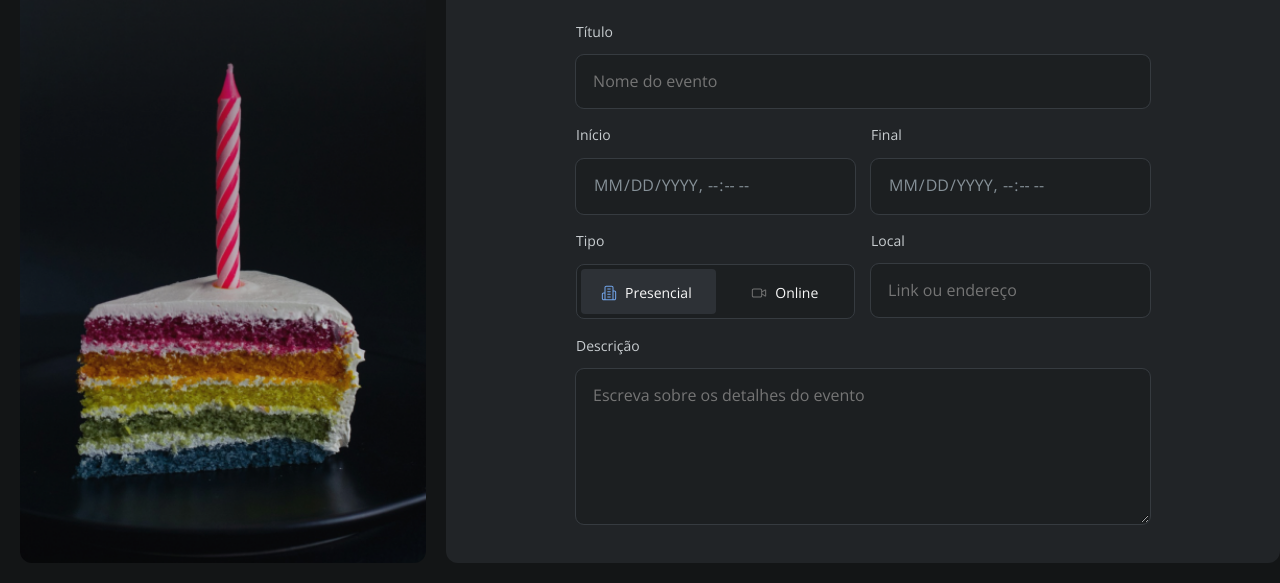
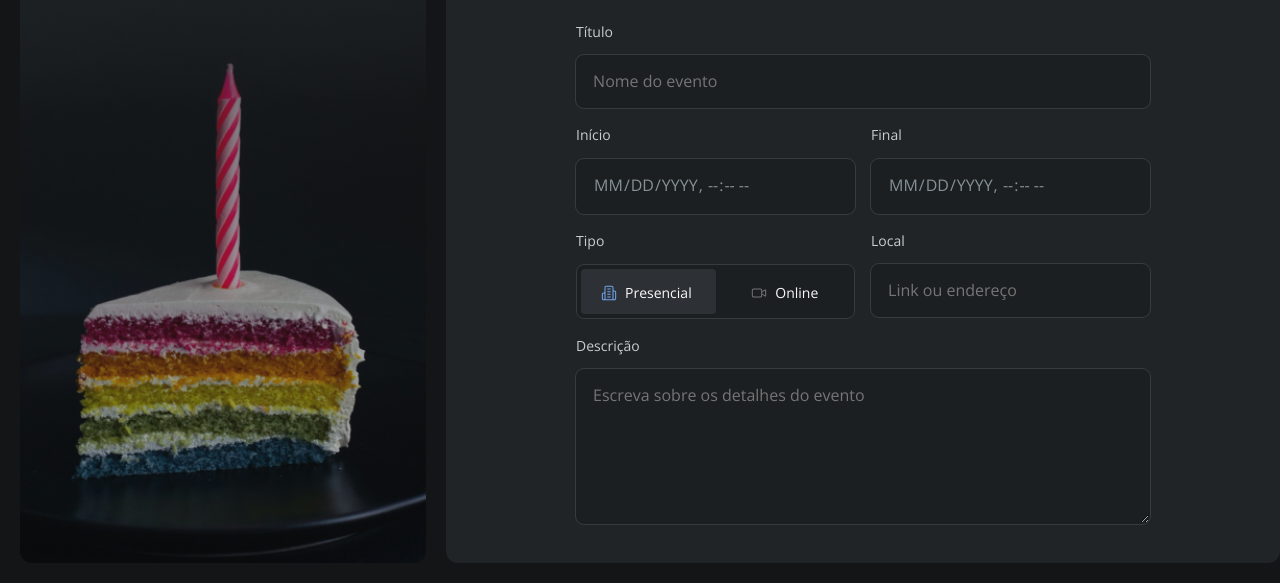
Before and after one commit to lucaswcode/formulario-de-convite, a plain HTML site: page index.html in a window 1280 px wide. Shown: the part 217-800 px from the top of the page. Drawn offline with nearby package versions, Linux system fonts and the light colour scheme.

Commit message:
corrigindo o linear-gradient e finalizando o projeto

```diff
--- a/styles/layout.css
+++ b/styles/layout.css
@@ -8,7 +8,9 @@
 }
 
 aside {
-  background-image: url(../assets/images/Background.png);
+  background:
+    linear-gradient(180deg, rgba(33, 37, 38, 0.80) 0%, rgba(33, 37, 38, 0.65) 20%, rgba(33, 37, 38, 0.30) 40.5%, rgba(33, 37, 38, 0.10) 100%),
+    url(../assets/images/Background.png);
   background-size: cover;
   background-repeat: no-repeat;
   background-position: center;
```
